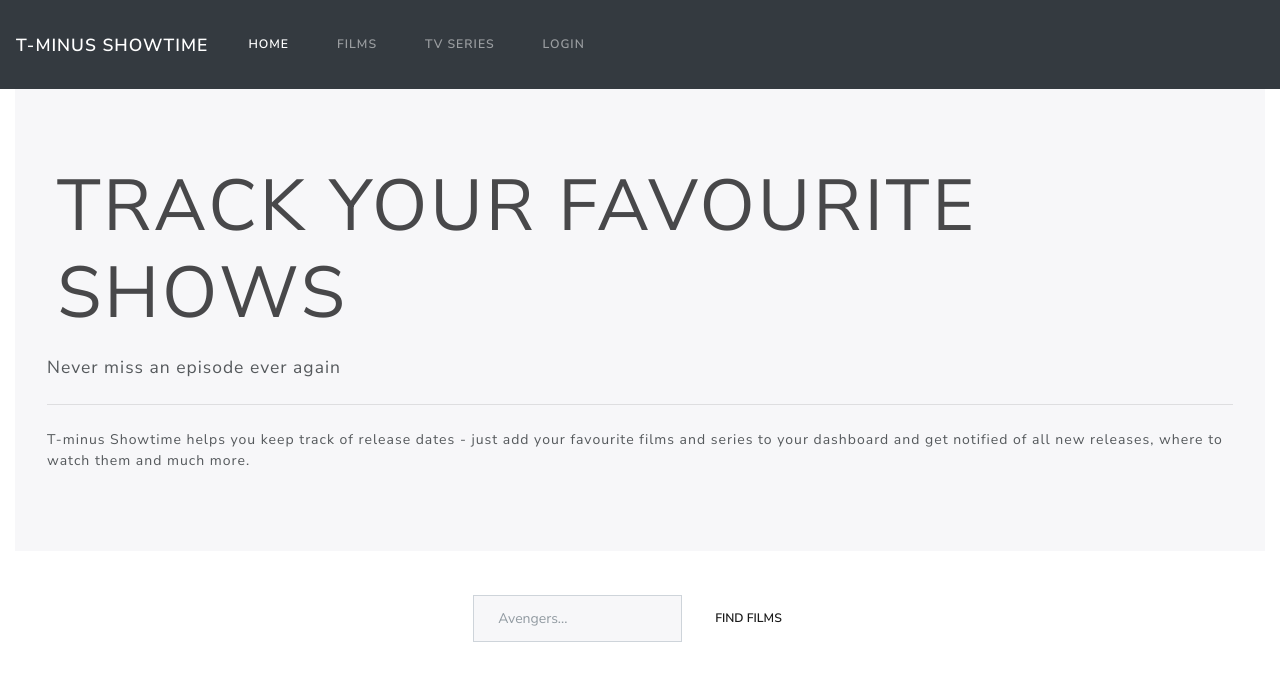
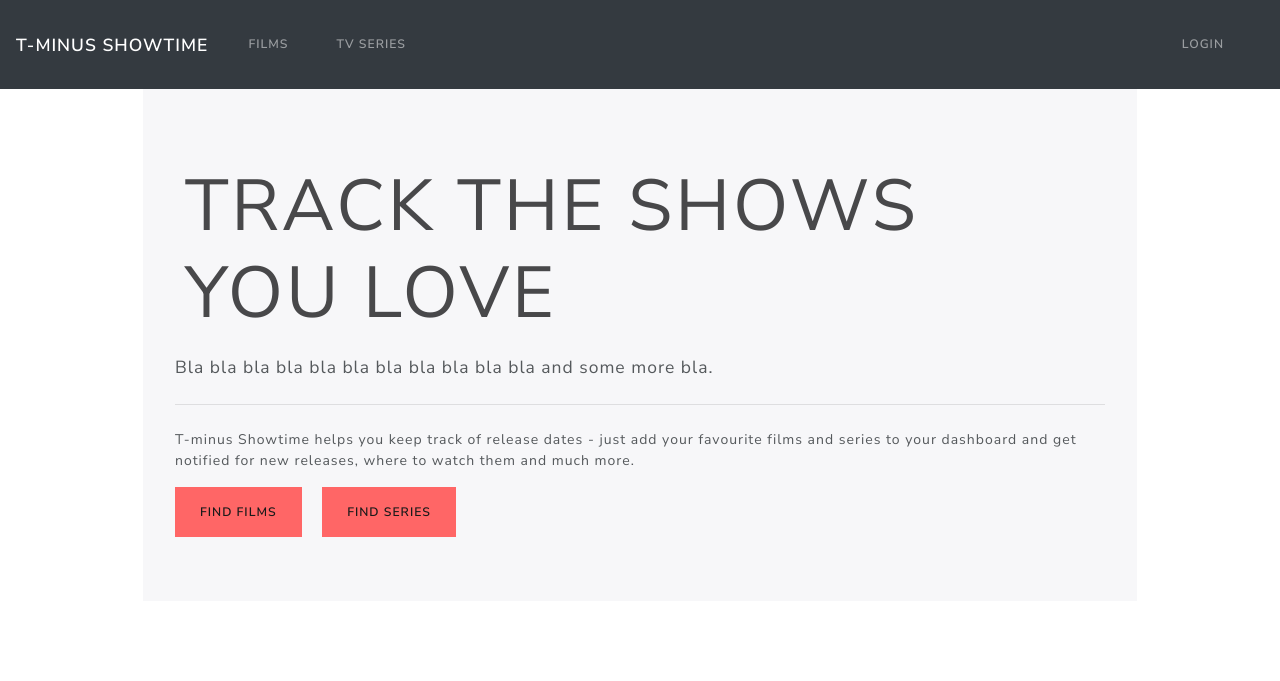
Before and after one commit to AlexYaneva/t-minus-showtime, a Flask app: page / in a window 1280 px wide. Shown: the top 681 px of the page. Run offline with Flask 2, Linux system fonts and the light colour scheme; some libraries are stand-ins or nearby versions.

Commit message:
added films and tvseries templates and routes, minor style changes

```diff
--- a/app/routes.py
+++ b/app/routes.py
@@ -14,3 +14,13 @@ def results():
 	results = API.search_film(title)
 
 	return render_template('results.html', results=results)
+
+
+@app.route('/films', methods=['GET', 'POST'])
+def films():
+	return render_template('films.html')
+
+
+@app.route('/tvseries', methods=['GET', 'POST'])
+def tvseries():
+	return render_template('tvseries.html')
--- a/app/static/style.css
+++ b/app/static/style.css
@@ -4,6 +4,8 @@ body {
 
 .container-fluid {
 	/*text-align: center;*/
+	width: 80%;
+    margin: auto;
 
 }
 
@@ -17,3 +19,10 @@ h1 {
     color: #48484a;
     font-weight: bold;
 }
+
+.btn-secondary {
+    color: #1a1a1a;
+    background-color: #ff6666;
+    border-color: #ff6666;
+    margin-right: 1rem;
+}
--- a/app/templates/base.html
+++ b/app/templates/base.html
@@ -22,15 +22,14 @@
 
           <div class="collapse navbar-collapse" id="navbarColor02">
             <ul class="navbar-nav mr-auto">
-              <li class="nav-item active">
-                <a class="nav-link" href="{{ url_for('index') }}">Home <span class="sr-only">(current)</span></a>
+              <li class="nav-item">
+                <a class="nav-link" href="{{ url_for('films') }}">Films</a>
               </li>
               <li class="nav-item">
-                <a class="nav-link" href="#">Films</a>
+                <a class="nav-link" href="{{ url_for('tvseries') }}">TV Series</a>
               </li>
-              <li class="nav-item">
-                <a class="nav-link" href="#">TV Series</a>
-              </li>
+            </ul>
+            <ul class="navbar-nav  navbar-right">
               <li class="nav-item">
                 <a class="nav-link" href="#">Login</a>
               </li>
--- a/app/templates/index.html
+++ b/app/templates/index.html
@@ -2,17 +2,17 @@
 
 
 {% block content %}
+
 	    <div class="jumbotron" text-align="left">
-	        <h1 class="display-3">Track your favourite shows</h1>
-	        <p class="lead">Never miss an episode ever again</p>
+	        <h1 class="display-3">Track the shows you love</h1>
+	        <p class="lead">Bla bla bla bla bla bla bla bla bla bla bla and some more bla. </p>
 	        <hr class="my-4">
-	        <p>T-minus Showtime helps you keep track of release dates - just add your favourite films and series to your dashboard and get notified of all new releases, where to watch them and much more.</p>
+	        <p>T-minus Showtime helps you keep track of release dates - just add your favourite films and series to your dashboard and get notified for new releases, where to watch them and much more.</p>
+	        <!-- <form class="form-inline my-2 my-lg-0" method='POST' action='/results'> -->
+	        	<a class="btn btn-secondary my-2 my-sm-0" role='button' href="{{ url_for('films') }}">Find films</a>
+	        	<a class="btn btn-secondary my-2 my-sm-0" role='button' href="{{ url_for('tvseries') }}">Find series</a>
+	      		<!-- <input class="form-control mr-sm-2" type="text" placeholder="Avengers..." name='title'> -->
+	    	<!-- </form> -->
         </div>
 
-
-		<form class="form-inline my-2 my-lg-0" method='POST' action='/results'>
-	      <input class="form-control mr-sm-2" type="text" placeholder="Avengers..." name='title'>
-	      <button class="btn btn-secondary my-2 my-sm-0" type="submit">Find films</button>
-	    </form>
-
 {% endblock %}
```
Also changed, not shown: app/templates/films.html (added, +7 -0 lines), app/templates/tvseries.html (added, +7 -0 lines).
